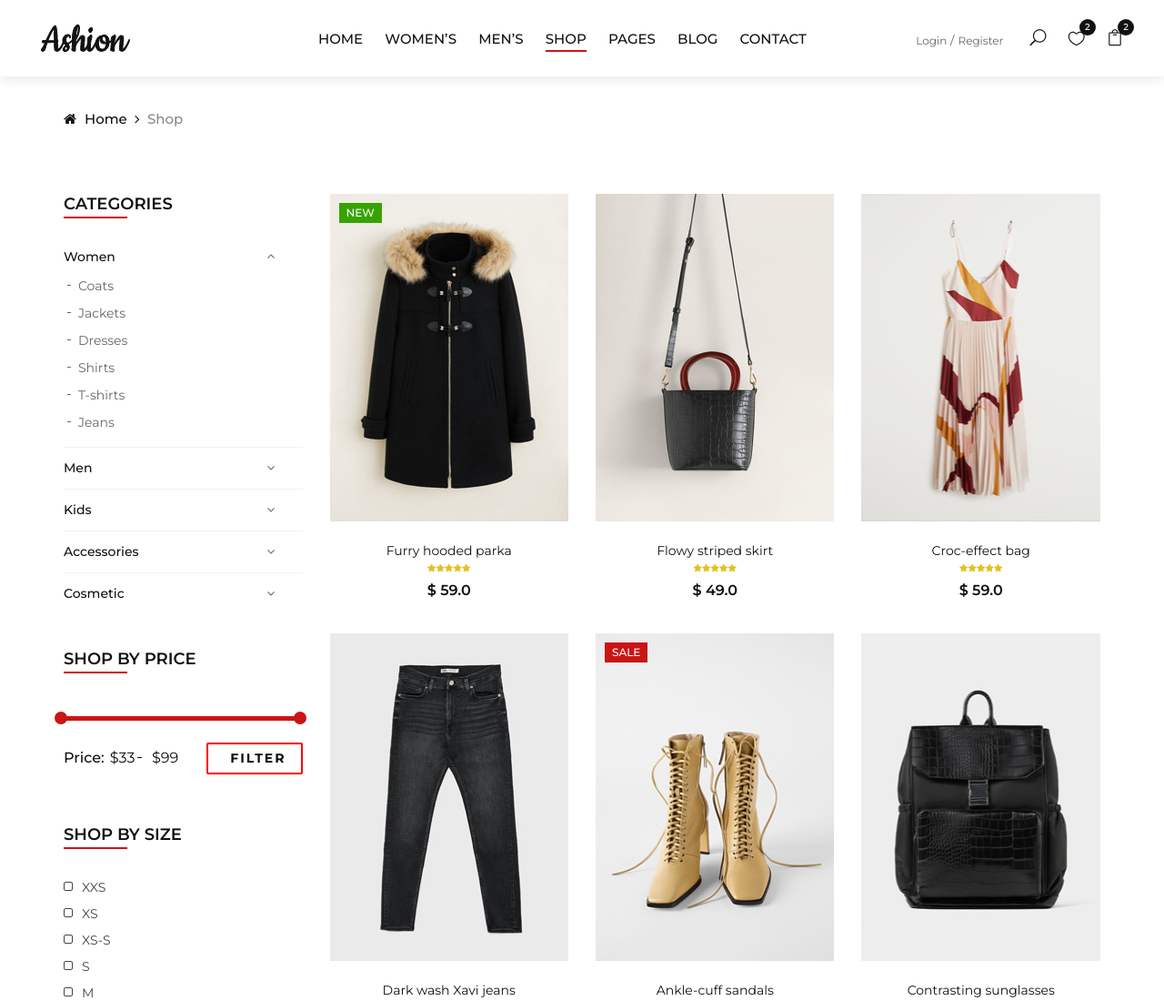
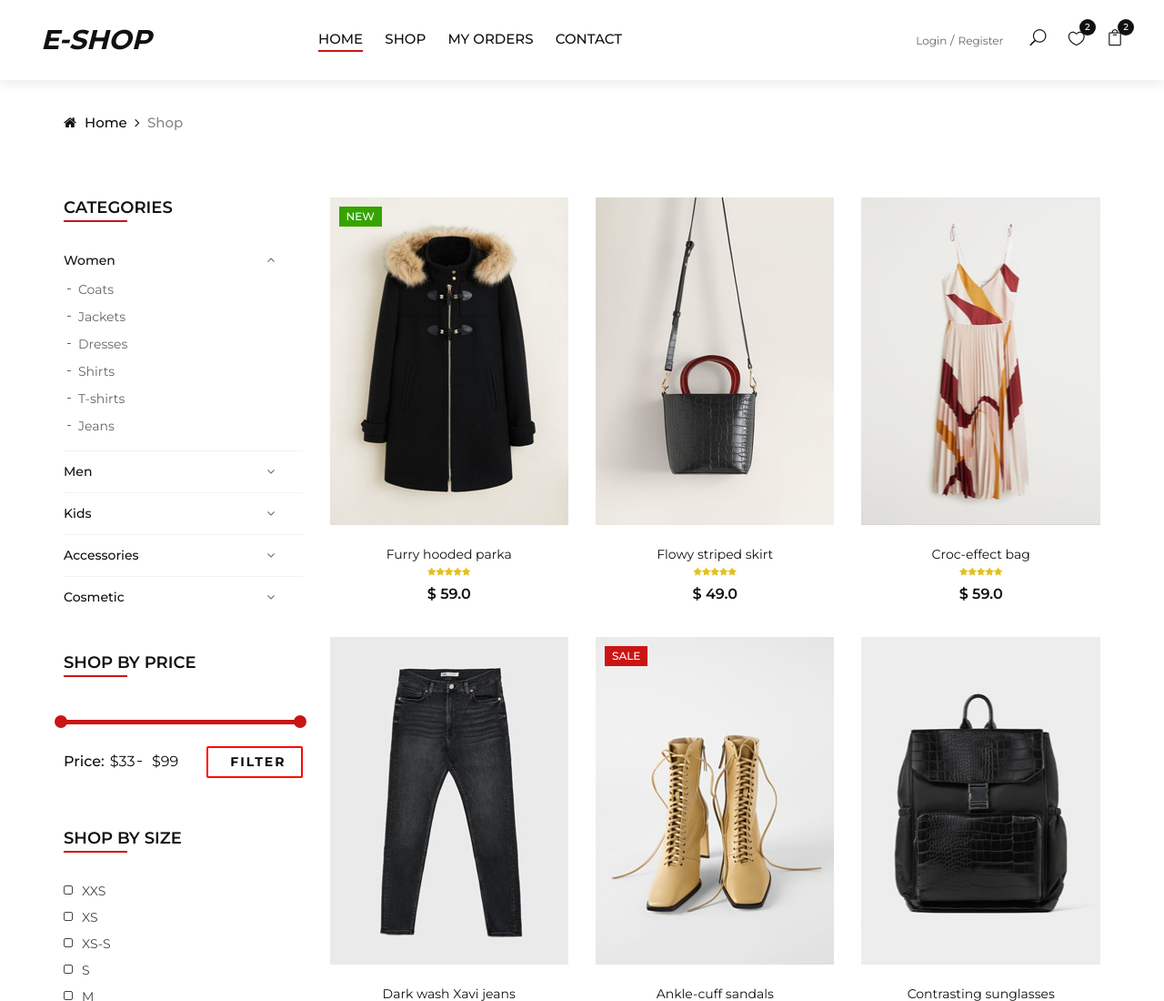
Before and after one commit to VKwamboka/eshop, a plain HTML site: page shop.html in a window 1280 px wide. Shown: the top 1100 px of the page at 91% size. Drawn offline with Linux system fonts and the light colour scheme.

Commit message:
updated code

```diff
--- a/shop.html
+++ b/shop.html
@@ -61,25 +61,27 @@
             <div class="row">
                 <div class="col-xl-3 col-lg-2">
                     <div class="header__logo">
-                        <a href="./index.html"><img src="img/logo.png" alt=""></a>
+                        <!-- <a href="./index.html"><img src="img/logo.png" alt=""></a> -->
+                        <h3><b><i>E-SHOP</i></b></h3>
                     </div>
                 </div>
                 <div class="col-xl-6 col-lg-7">
                     <nav class="header__menu">
                         <ul>
-                            <li><a href="./index.html">Home</a></li>
-                            <li><a href="#">Women’s</a></li>
-                            <li><a href="#">Men’s</a></li>
-                            <li class="active"><a href="./shop.html">Shop</a></li>
-                            <li><a href="#">Pages</a>
+                            <li class="active"><a href="./index.html">Home</a></li>
+                            <!-- <li><a href="#">Women’s</a></li>
+                            <li><a href="#">Men’s</a></li> -->
+                            <li><a href="./shop.html">Shop</a></li>
+                            <li><a href="#">My Orders</a></li>
+                            <!-- <li><a href="#">Pages</a>
                                 <ul class="dropdown">
                                     <li><a href="./product-details.html">Product Details</a></li>
                                     <li><a href="./shop-cart.html">Shop Cart</a></li>
                                     <li><a href="./checkout.html">Checkout</a></li>
                                     <li><a href="./blog-details.html">Blog Details</a></li>
                                 </ul>
-                            </li>
-                            <li><a href="./blog.html">Blog</a></li>
+                            </li> -->
+                            <!-- <li><a href="./blog.html">Blog</a></li> -->
                             <li><a href="./contact.html">Contact</a></li>
                         </ul>
                     </nav>
```
